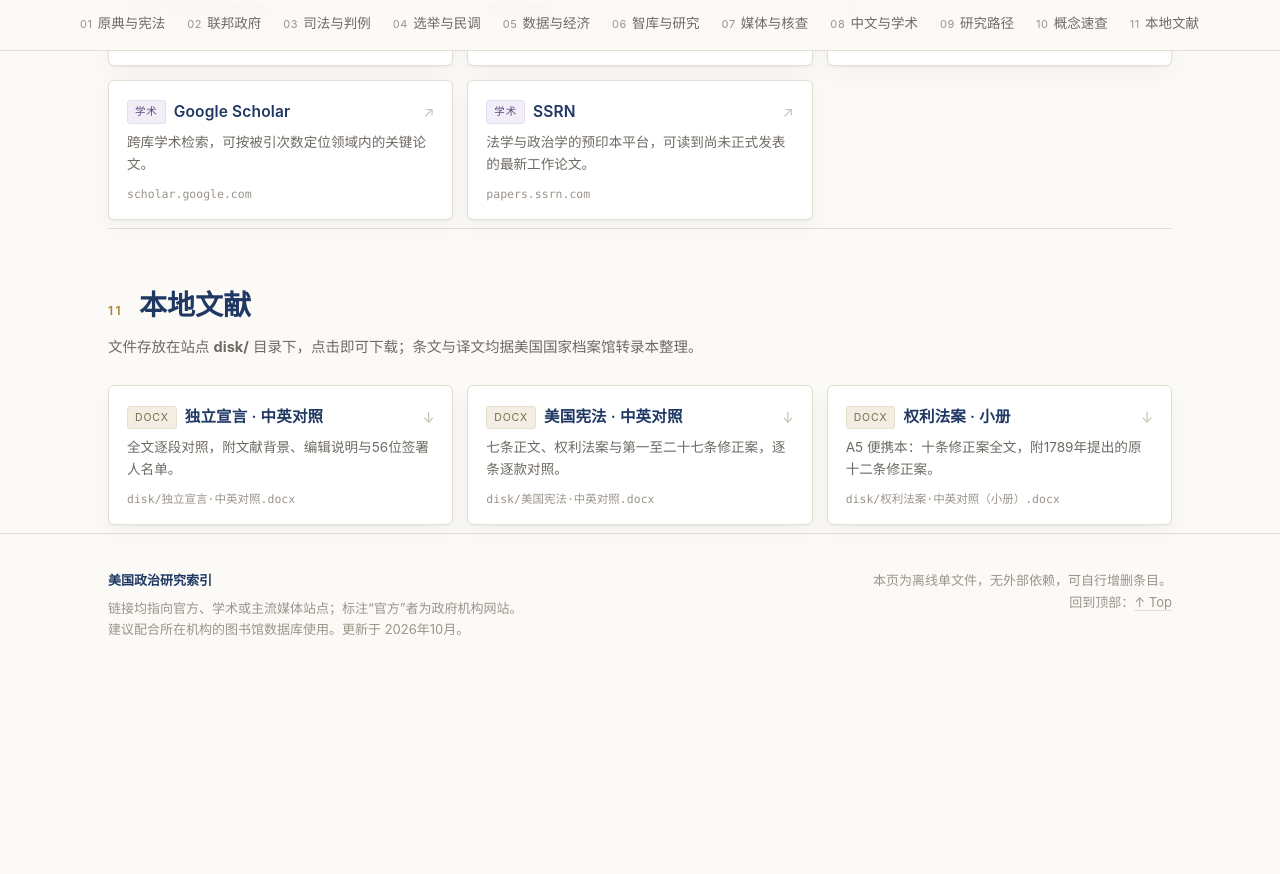
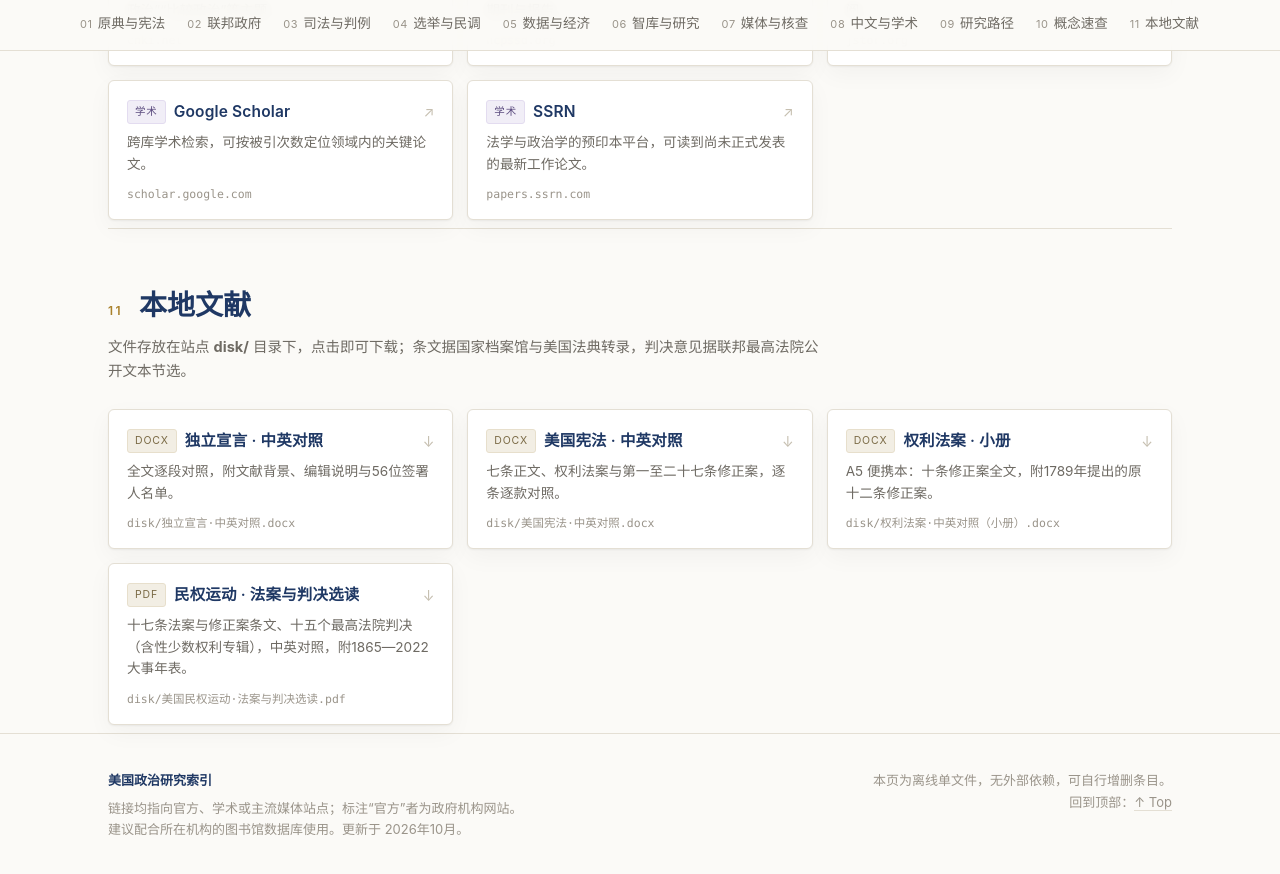
Before and after one commit to unknownpioneer/unknownpioneer.github.io, a Jekyll site: the page usa-index.html, which Jekyll copies as it is, in a window 1280 px wide and 900 px high, scrolled down 4984 px. Shown: the top 874 px of the window. Built offline with Jekyll 4.4.1, drawn with Linux system fonts in a browser that asks for light colours; before the commit the page ends 5685 px from its top, so only the background shows below that.

Commit message:
Add the civil rights readings PDF to the USA index

```diff
--- a/usa-index.html
+++ b/usa-index.html
@@ -608,7 +608,7 @@
 
   <section class="section" id="local">
     <div class="sec-head"><span class="sec-num">11</span><h2>本地文献</h2></div>
-    <p class="sec-note">文件存放在站点 <b>disk/</b> 目录下，点击即可下载；条文与译文均据美国国家档案馆转录本整理。</p>
+    <p class="sec-note">文件存放在站点 <b>disk/</b> 目录下，点击即可下载；条文据国家档案馆与美国法典转录，判决意见据联邦最高法院公开文本节选。</p>
     <div class="grid">
       <a class="card" data-cat="local" href="disk/%E7%8B%AC%E7%AB%8B%E5%AE%A3%E8%A8%80%C2%B7%E4%B8%AD%E8%8B%B1%E5%AF%B9%E7%85%A7.docx" download>
         <div class="card-top"><span class="badge">DOCX</span><h3>独立宣言 · 中英对照</h3><span class="arrow">↓</span></div>
@@ -624,6 +624,11 @@
         <div class="card-top"><span class="badge">DOCX</span><h3>权利法案 · 小册</h3><span class="arrow">↓</span></div>
         <p>A5 便携本：十条修正案全文，附1789年提出的原十二条修正案。</p>
         <div class="url">disk/权利法案·中英对照（小册）.docx</div>
+      </a>
+      <a class="card" data-cat="local" href="disk/%E7%BE%8E%E5%9B%BD%E6%B0%91%E6%9D%83%E8%BF%90%E5%8A%A8%C2%B7%E6%B3%95%E6%A1%88%E4%B8%8E%E5%88%A4%E5%86%B3%E9%80%89%E8%AF%BB.pdf" download>
+        <div class="card-top"><span class="badge">PDF</span><h3>民权运动 · 法案与判决选读</h3><span class="arrow">↓</span></div>
+        <p>十七条法案与修正案条文、十五个最高法院判决（含性少数权利专辑），中英对照，附1865—2022大事年表。</p>
+        <div class="url">disk/美国民权运动·法案与判决选读.pdf</div>
       </a>
     </div>
   </section>
```
Also changed, not shown: 1 other file.
